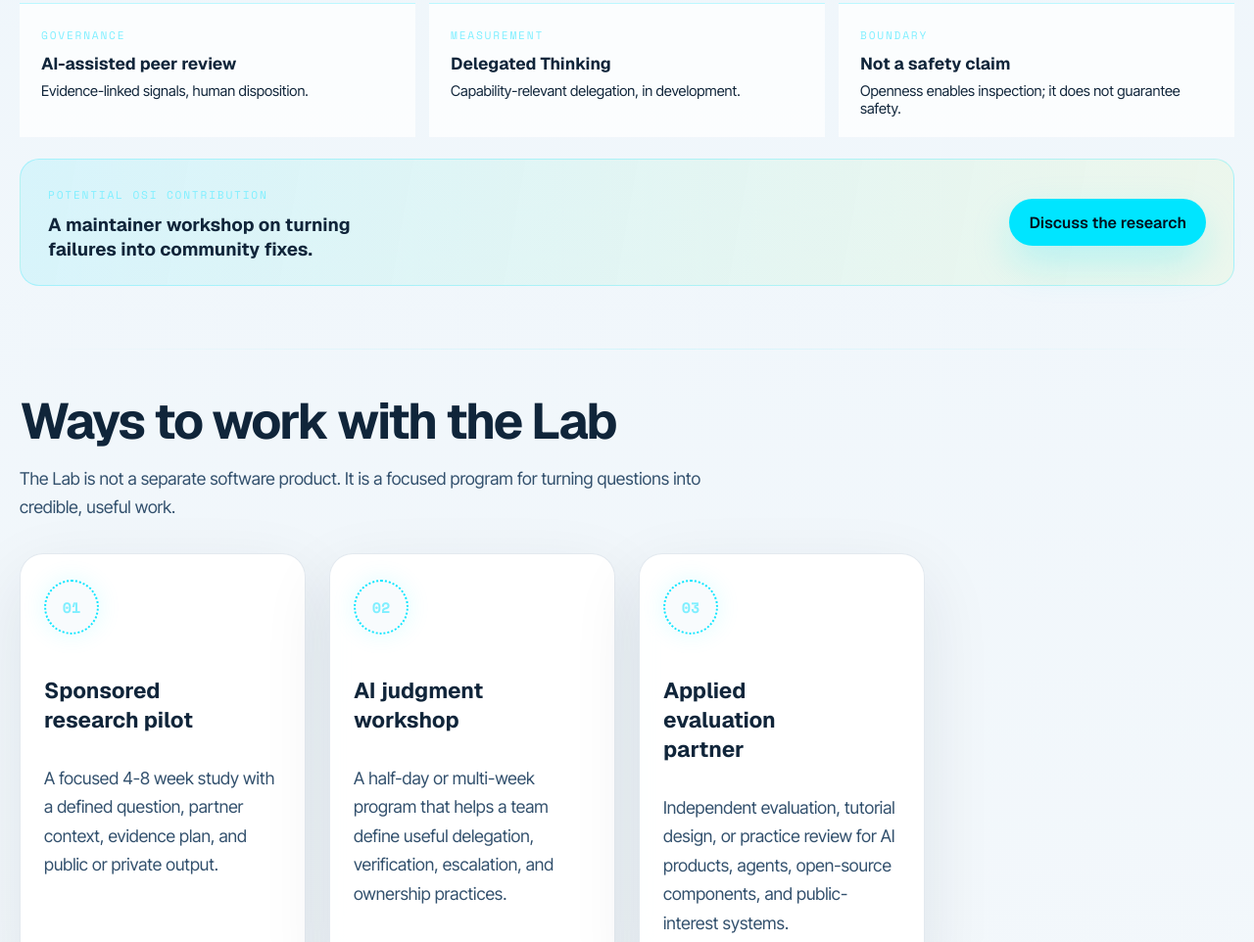
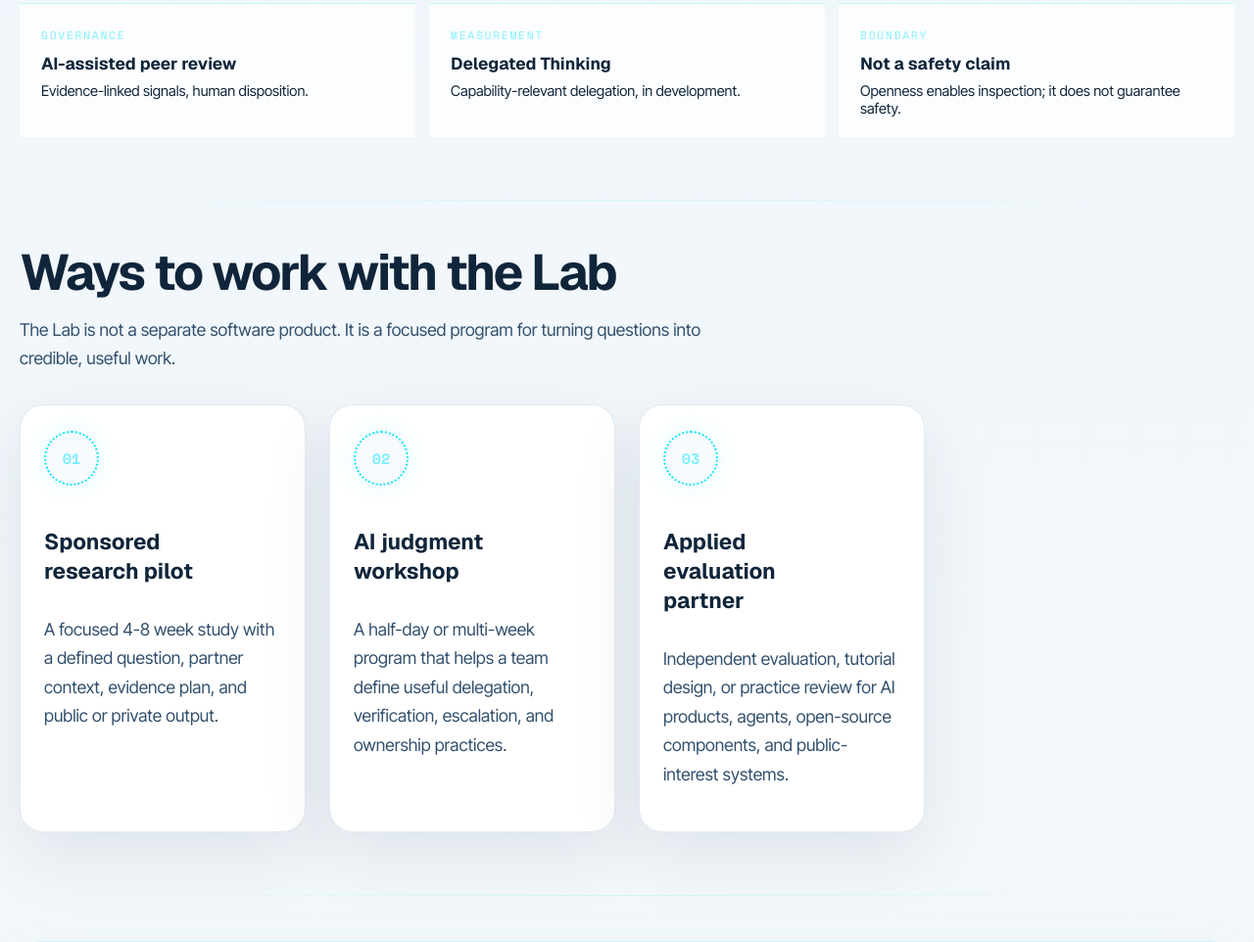
Before and after one commit to RBX-Labs/rbx-labs, a plain HTML site: page research.html in a window 1280 px wide. Shown: the part 2524-3486 px from the top of the page at 98% size. Drawn offline with nearby package versions, Linux system fonts and the light colour scheme.

Commit message:
Remove premature OSI contribution CTA

```diff
--- a/research.html
+++ b/research.html
@@ -167,10 +167,6 @@
         <article><span class="micro-label">Measurement</span><h3>Delegated Thinking</h3><p>Capability-relevant delegation, in development.</p></article>
         <article><span class="micro-label">Boundary</span><h3>Not a safety claim</h3><p>Openness enables inspection; it does not guarantee safety.</p></article>
       </div>
-      <div class="osi-cta reveal">
-        <div><span class="micro-label">Potential OSI contribution</span><h3>A maintainer workshop on turning failures into community fixes.</h3></div>
-        <a class="btn btn-primary" href="#engage">Discuss the research</a>
-      </div>
     </section>
 
     <section class="services-section" id="engage">
```
